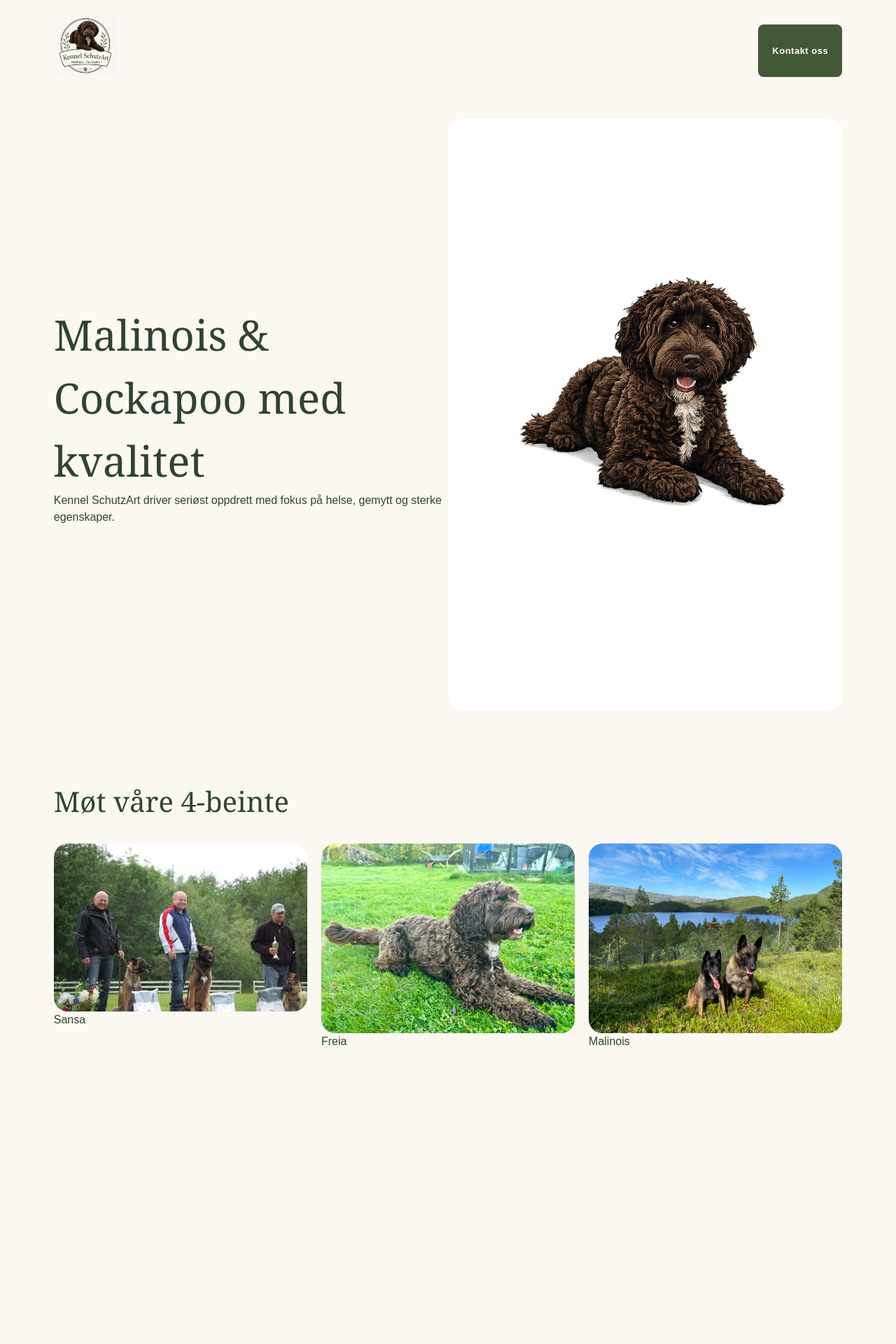
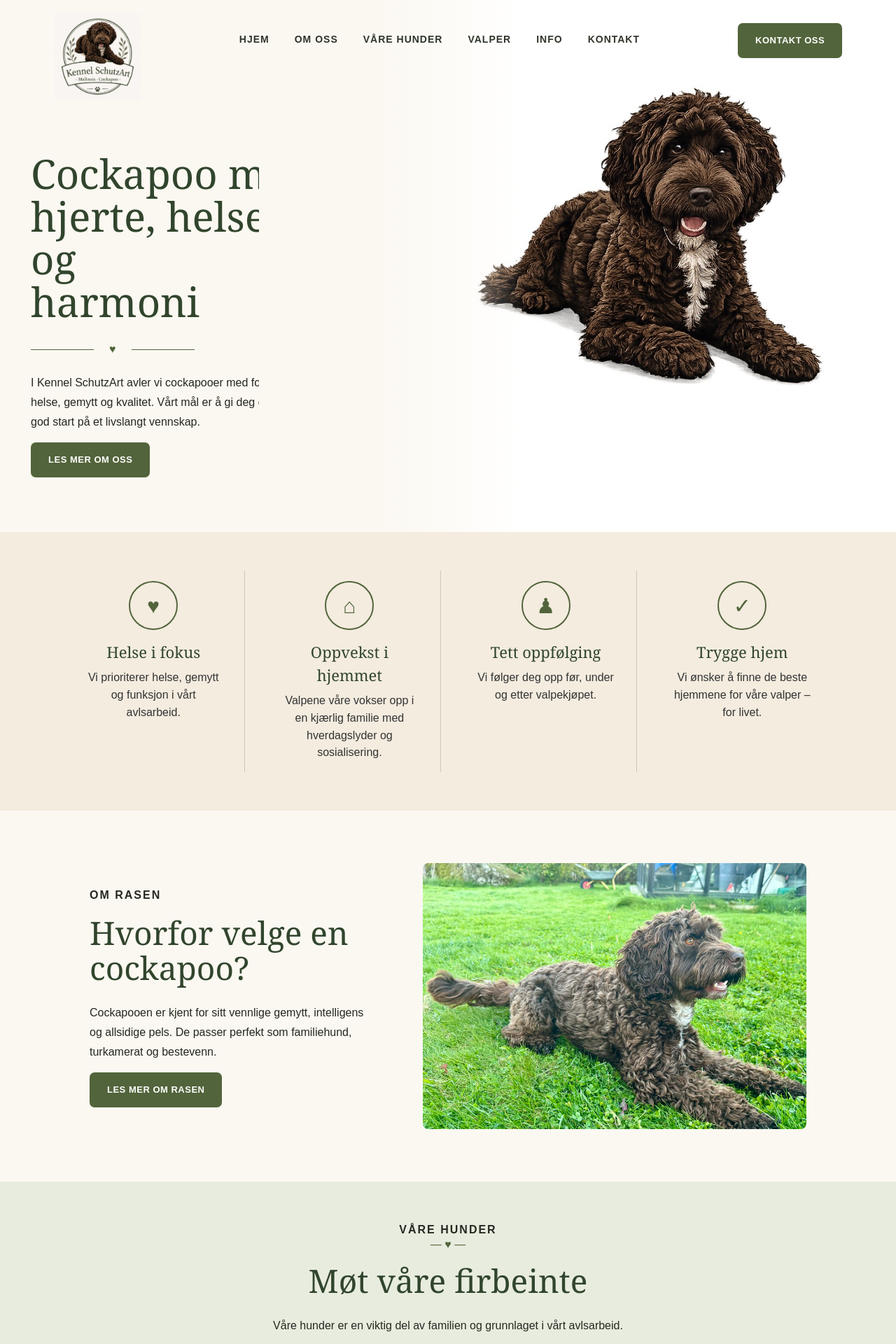
Before and after one commit to stormmarketing/schutzart, a Next.js app: page / in a window 1280 px wide. Shown: the top 1920 px of the page at 70% size. Before the commit the page ends 1560 px from the top, so only its background shows below. Built offline with nearby package versions, Linux system fonts and the light colour scheme.

Commit message:
Update page.tsx

```diff
--- a/app/page.tsx
+++ b/app/page.tsx
@@ -1,54 +1,92 @@
+import "./globals.css";
+
 export default function Home() {
   return (
-    <main style={{ fontFamily: "Arial", background: "#fbf8f1" }}>
+    <main className="page">
+      <header className="nav">
+        <img src="/images/logo.jpeg" className="logo" />
+        <nav>
+          <a>HJEM</a>
+          <a>OM OSS</a>
+          <a>VÅRE HUNDER</a>
+          <a>VALPER</a>
+          <a>INFO</a>
+          <a>KONTAKT</a>
+        </nav>
+        <button>KONTAKT OSS</button>
+      </header>
 
-      {/* NAV */}
-      <div style={{ display: "flex", justifyContent: "space-between", padding: "20px 6%" }}>
-        <img src="/images/logo.jpeg" style={{ width: 90 }} />
-        <button style={{ background: "#435837", color: "white", padding: "12px 20px", borderRadius: 8 }}>
-          Kontakt oss
-        </button>
-      </div>
-
-      {/* HERO */}
-      <section style={{ display: "grid", gridTemplateColumns: "1fr 1fr", alignItems: "center", padding: "40px 6%" }}>
-
-        <div>
-          <h1 style={{ fontSize: 60, fontFamily: "Georgia", color: "#30442d" }}>
-            Malinois & Cockapoo med kvalitet
-          </h1>
+      <section className="hero">
+        <div className="heroText">
+          <h1>Cockapoo med<br />hjerte, helse og<br />harmoni</h1>
+          <div className="divider"><span></span><b>♥</b><span></span></div>
           <p>
-            Kennel SchutzArt driver seriøst oppdrett med fokus på helse, gemytt og sterke egenskaper.
+            I Kennel SchutzArt avler vi cockapooer med fokus på helse,
+            gemytt og kvalitet. Vårt mål er å gi deg en trygg og god start
+            på et livslangt vennskap.
           </p>
+          <button>LES MER OM OSS</button>
         </div>
 
-        <img src="/images/cockapoo-hero.jpg" style={{ width: "100%", borderRadius: 20 }} />
-      </section>
-
-      {/* HUNDER */}
-      <section style={{ padding: "60px 6%" }}>
-        <h2 style={{ fontSize: 40, fontFamily: "Georgia" }}>Møt våre 4-beinte</h2>
-
-        <div style={{ display: "grid", gridTemplateColumns: "repeat(3,1fr)", gap: 20, marginTop: 30 }}>
-
-          <div>
-            <img src="/images/nm-ipo.jpg" style={{ width: "100%", borderRadius: 20 }} />
-            <h3>Sansa</h3>
-          </div>
-
-          <div>
-            <img src="/images/cockapoo-1.png" style={{ width: "100%", borderRadius: 20 }} />
-            <h3>Freia</h3>
-          </div>
-
-          <div>
-            <img src="/images/malinois-natur.jpg" style={{ width: "100%", borderRadius: 20 }} />
-            <h3>Malinois</h3>
-          </div>
-
+        <div className="heroImage">
+          <img src="/images/cockapoo-hero.jpg" />
         </div>
       </section>
 
+      <section className="features">
+        <Feature title="Helse i fokus" text="Vi prioriterer helse, gemytt og funksjon i vårt avlsarbeid." icon="♥" />
+        <Feature title="Oppvekst i hjemmet" text="Valpene våre vokser opp i en kjærlig familie med hverdagslyder og sosialisering." icon="⌂" />
+        <Feature title="Tett oppfølging" text="Vi følger deg opp før, under og etter valpekjøpet." icon="♟" />
+        <Feature title="Trygge hjem" text="Vi ønsker å finne de beste hjemmene for våre valper – for livet." icon="✓" />
+      </section>
+
+      <section className="aboutBreed">
+        <div>
+          <p className="eyebrow">OM RASEN</p>
+          <h2>Hvorfor velge en<br />cockapoo?</h2>
+          <p>
+            Cockapooen er kjent for sitt vennlige gemytt, intelligens og
+            allsidige pels. De passer perfekt som familiehund, turkamerat
+            og bestevenn.
+          </p>
+          <button>LES MER OM RASEN</button>
+        </div>
+
+        <img src="/images/cockapoo-1.png" />
+      </section>
+
+      <section className="dogs">
+        <p className="eyebrow center">VÅRE HUNDER</p>
+        <div className="smallDivider">— ♥ —</div>
+        <h2>Møt våre firbeinte</h2>
+        <p>Våre hunder er en viktig del av familien og grunnlaget i vårt avlsarbeid.</p>
+
+        <div className="dogGrid">
+          <Dog image="/images/nm-ipo.jpg" name="Sansa" />
+          <Dog image="/images/cockapoo-hero.jpg" name="Freia" />
+          <Dog image="/images/malinois-natur.jpg" name="Malinois" />
+          <Dog image="/images/cockapoo-1.png" name="Cockapoo" />
+        </div>
+      </section>
     </main>
   );
 }
+
+function Feature({ title, text, icon }: { title: string; text: string; icon: string }) {
+  return (
+    <div className="feature">
+      <div className="featureIcon">{icon}</div>
+      <h3>{title}</h3>
+      <p>{text}</p>
+    </div>
+  );
+}
+
+function Dog({ image, name }: { image: string; name: string }) {
+  return (
+    <div className="dog">
+      <img src={image} />
+      <h3>{name}</h3>
+    </div>
+  );
+}
```
